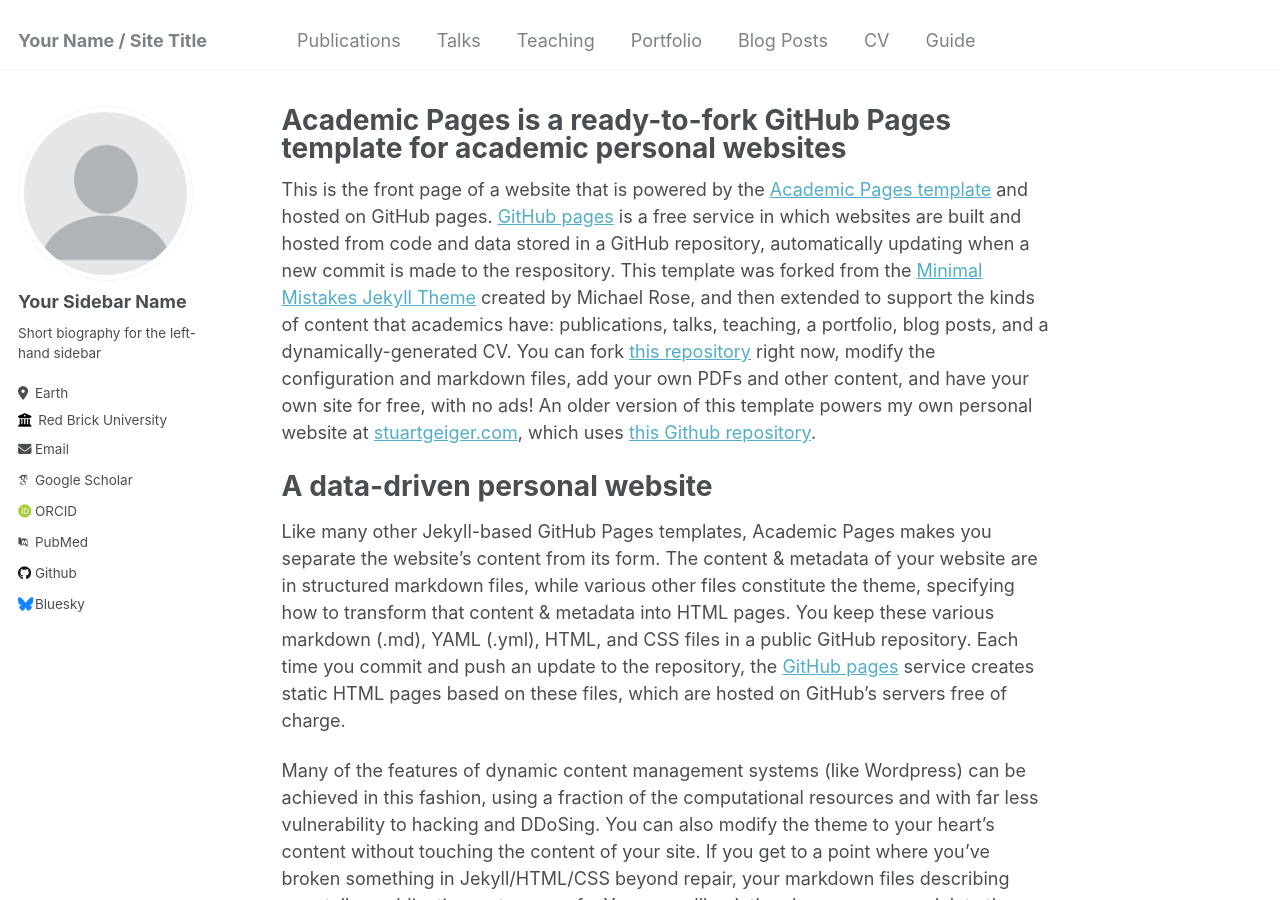
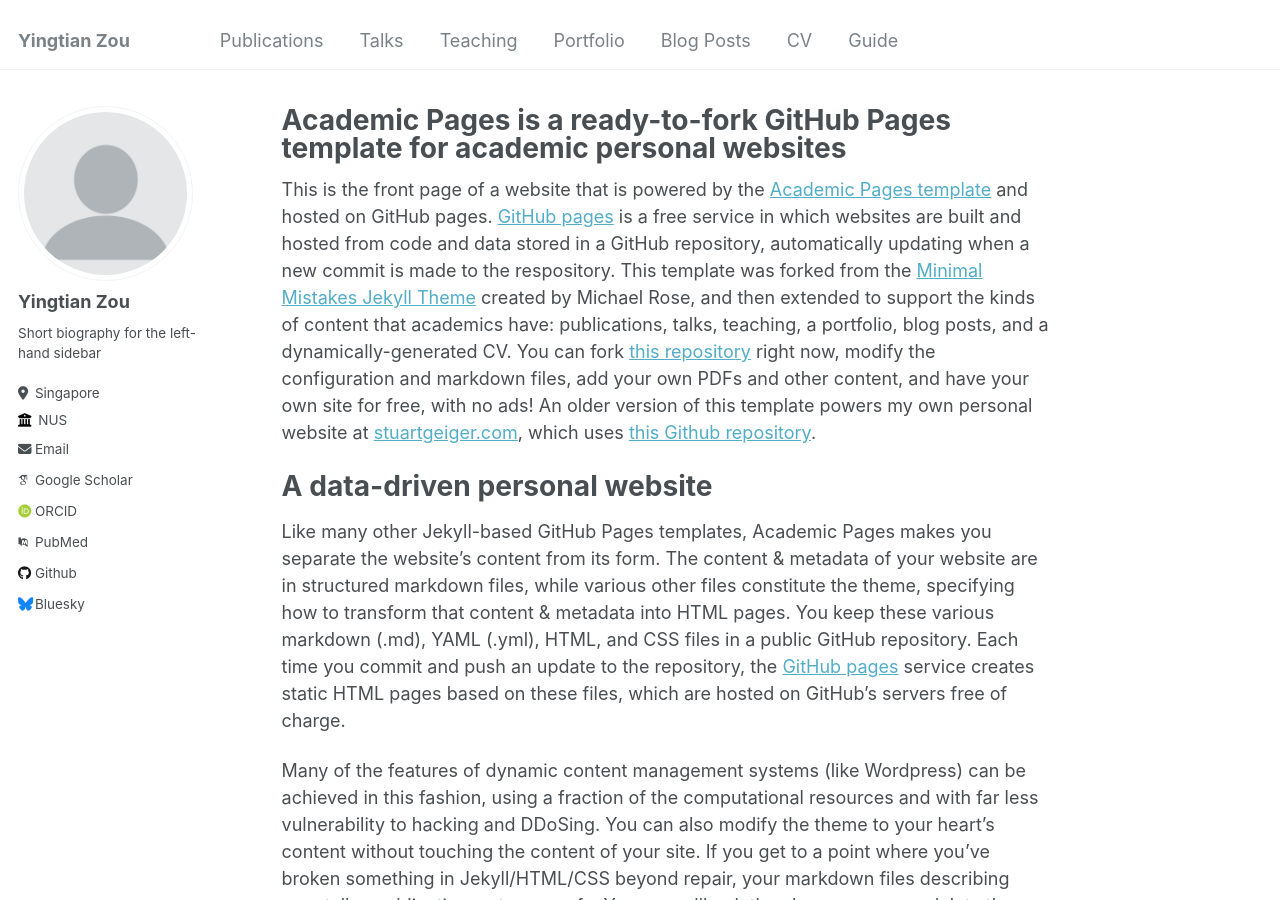
Before and after one commit to oneHuster/zyt.github.io, a Jekyll site: the page built from _pages/about.md, in a window 1280 px wide and 900 px high. Built offline with Jekyll 4.4.1, drawn with Linux system fonts in a browser that asks for light colours; some web fonts are replaced.

Commit message:
Update _config.yml

```diff
--- a/_config.yml
+++ b/_config.yml
@@ -8,13 +8,13 @@
 
 # Basic Site Settings
 locale                   : "en-US"
-title                    : "Your Name / Site Title"
+title                    : "Yingtian Zou" #"Your Name / Site Title"
 title_separator          : "-"
 name                     : &name "Your Name"
 description              : &description "personal description"
-url                      : https://academicpages.github.io # the base hostname & protocol for your site e.g. "https://mmistakes.github.io"
+url                      : https://zyt.github.io # the base hostname & protocol for your site e.g. "https://mmistakes.github.io"
 baseurl                  : "" # the subpath of your site, e.g. "/blog"
-repository               : "academicpages/academicpages.github.io"
+repository               : "oneHuster/zyt.github.io" #"academicpages/academicpages.github.io"
 
 # Site Author - The following control what appear as part of the author content on the side bar.
 #               If a field is blank the icon and link will not appear, otherwise it will be shown.
@@ -22,11 +22,11 @@ repository               : "academicpages/academicpages.github.io"
 author:
   # Biographic information
   avatar           : "profile.png"
-  name             : "Your Sidebar Name"
+  name             : "Yingtian Zou"
   pronouns         : # example: "she/her"
   bio              : "Short biography for the left-hand sidebar"
-  location         : "Earth"
-  employer         : "Red Brick University"
+  location         : "Singapore"
+  employer         : "NUS"
   uri              : # URL
   email            : "none@example.org"
 
```
